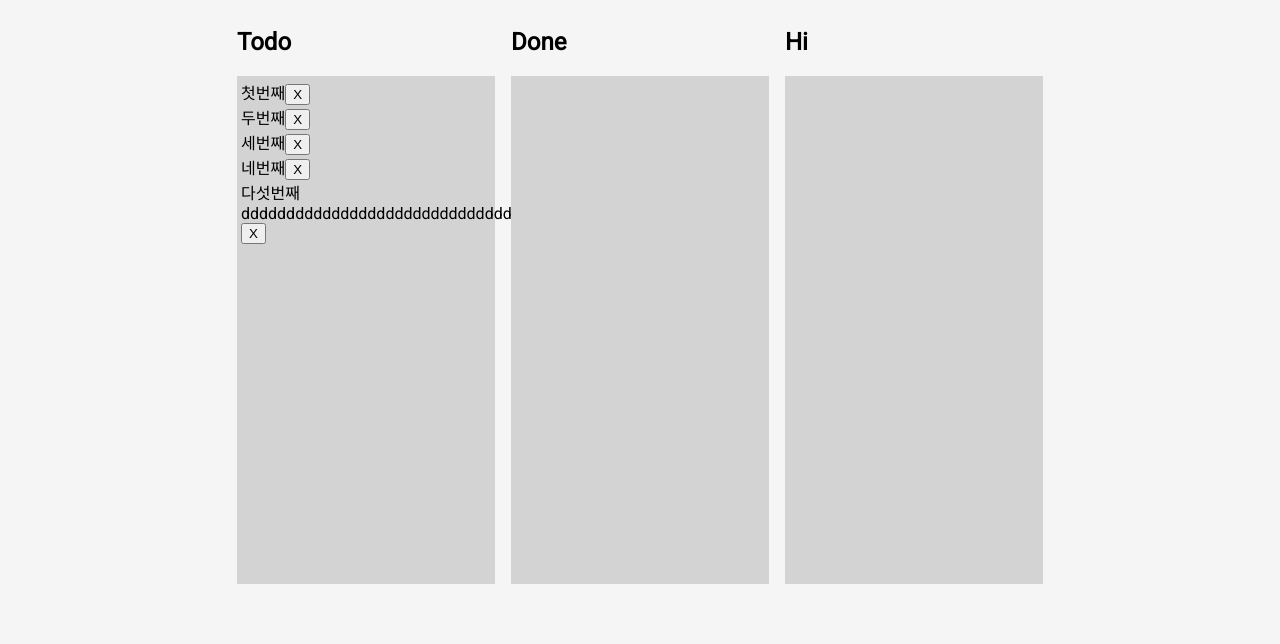
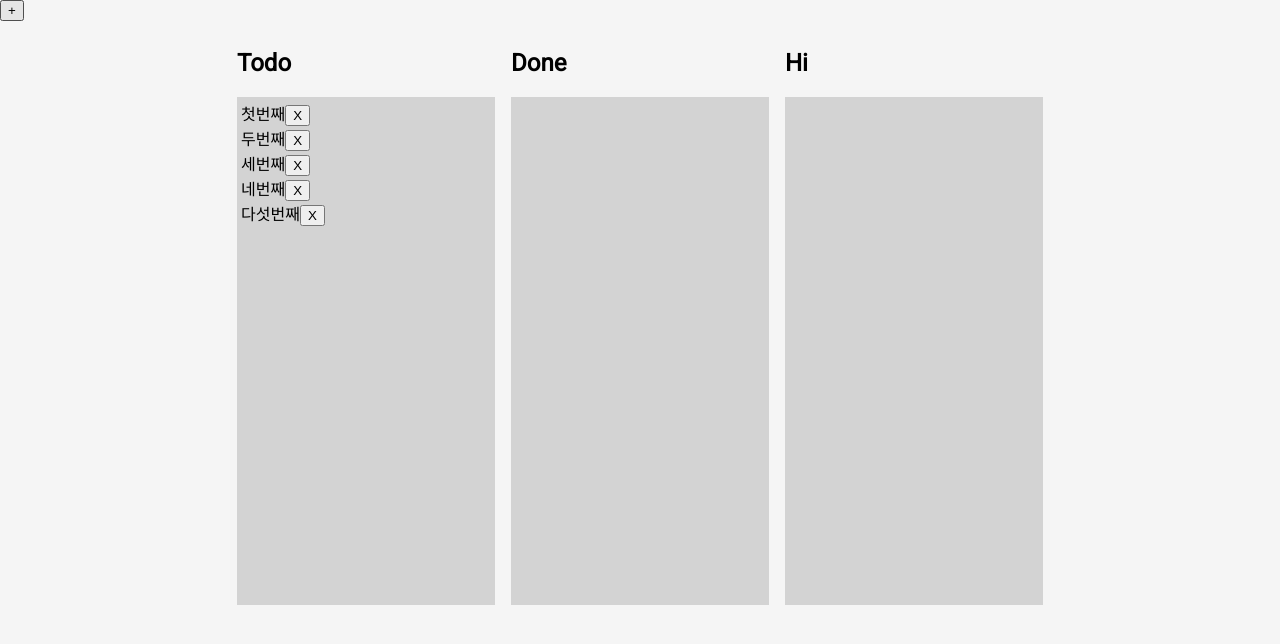
Before and after one commit to leesb971204/React, a React (Create React App) app in the folder kanban-board/: page / in a window 1280 px wide. Shown: the top 644 px of the page. Built offline with nearby package versions, Linux system fonts and the light colour scheme.

Commit message:
Feat 아이템 생성 함수 추가

```diff
--- a/kanban-board/src/App.js
+++ b/kanban-board/src/App.js
@@ -8,10 +8,7 @@ const App = () => {
     { id: "1", title: "두번째" },
     { id: "2", title: "세번째" },
     { id: "3", title: "네번째" },
-    {
-      id: "4",
-      title: "다섯번째ddddddddddddddddddddddddddddddddddddddddddddddddd",
-    },
+    { id: "4", title: "다섯번째" },
   ];
 
   const columsList = {
@@ -80,29 +77,51 @@ const App = () => {
     }
   }, []);
 
+  //아이템 생성 함수
+  const addItem = useCallback(() => {
+    const newItem = {
+      id: String(columns.Todo.items.length + 1),
+      title: "New Item",
+    };
+    const copiedItems = [...columns.Todo.items, newItem];
+    setColumns({
+      ...columns,
+      Todo: {
+        name: columns.Todo.name,
+        items: copiedItems,
+      },
+    });
+  }, [columns]);
+
   //아이템 삭제 함수
   const deleteItem = useCallback(
     (key, name, index) => {
       //삭제하고자 하는 아이템이 속해있는 칼럼의 아이템 리스트
-      const updateItems = [...columns[key].items];
-      updateItems.splice(index, 1);
+      const copiedItems = [...columns[key].items];
+      copiedItems.splice(index, 1);
       setColumns({
         ...columns,
         [key]: {
           name: name,
-          items: updateItems,
+          items: copiedItems,
         },
       });
     },
     [columns]
   );
+
   return (
-    <div style={{ display: "flex", justifyContent: "center", height: "100%" }}>
-      <DragDropContext
-        onDragEnd={(result) => reorder(result, columns, setColumns)}
+    <div>
+      <button onClick={addItem}>+</button>
+      <div
+        style={{ display: "flex", justifyContent: "center", height: "100%" }}
       >
-        <List columns={columns} deleteItem={deleteItem}></List>
-      </DragDropContext>
+        <DragDropContext
+          onDragEnd={(result) => reorder(result, columns, setColumns)}
+        >
+          <List columns={columns} deleteItem={deleteItem}></List>
+        </DragDropContext>
+      </div>
     </div>
   );
 };
```
